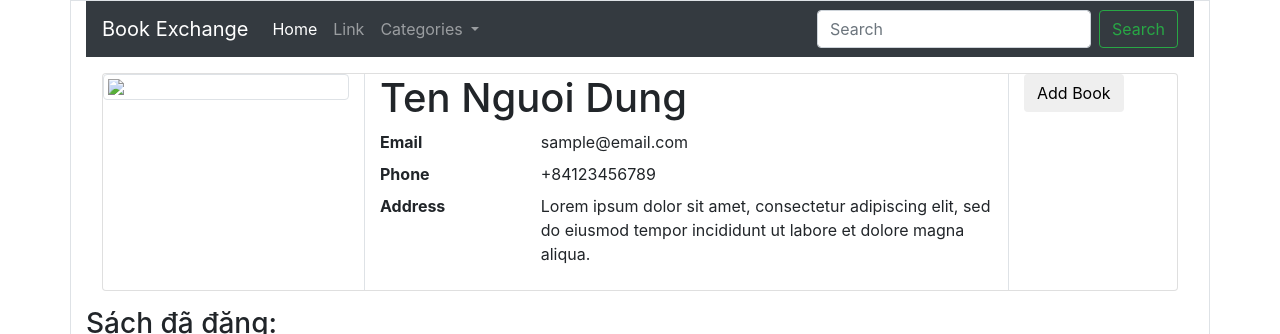
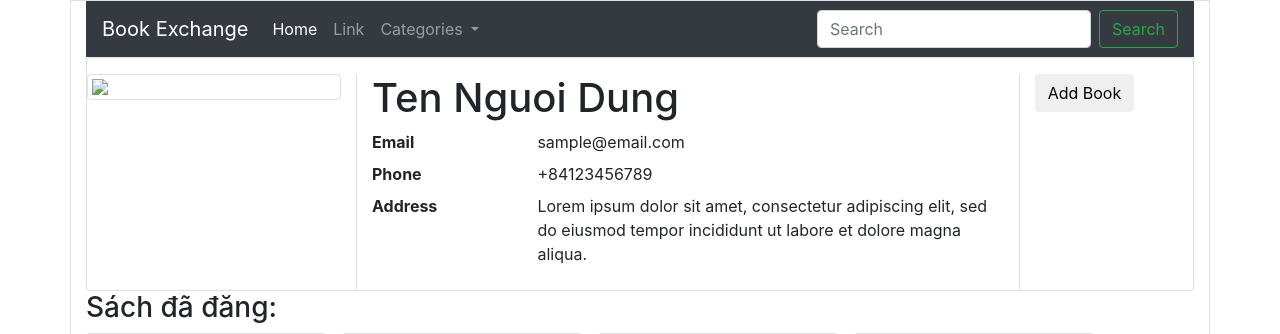
Before and after one commit to haidangbosco/cnpmnc.182.yasuo, a PHP site: page /userprofile.php in a window 1280 px wide. Shown: the top 334 px of the page. Run offline with PHP 8.4, Linux system fonts and the light colour scheme; some libraries are stand-ins or nearby versions.

Commit message:
update userprofile

```diff
--- a/user_info.php
+++ b/user_info.php
@@ -1,7 +1,6 @@
 
 	<!-- Start UserInfo -->
-	<div class="p-3">
-	<div class="card">
+	<div class="card pt-3">
 		<div class="row">
 			<div id="avatar-container" class="container col-3">
 				<img class="img-thumbnail mx-auto d-block" src="https://via.placeholder.com/180x180">
@@ -25,5 +24,4 @@
 			</div>
 		</div>
 	</div>
-	</div>
 	<!-- End UserInfo -->
```
